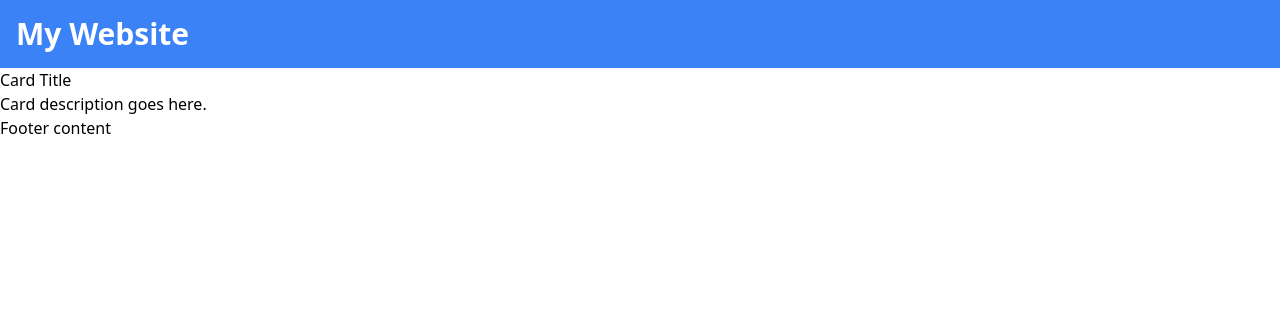
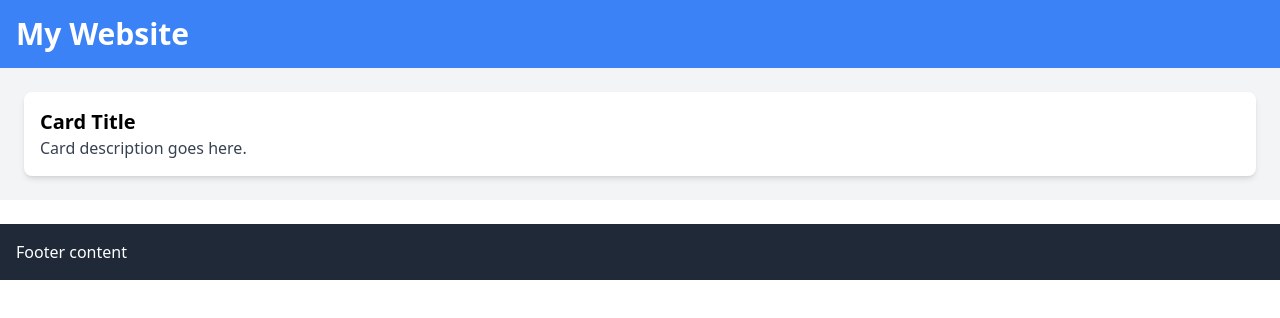
Before and after one commit to ketankshukla/tailwind_training, a React (Vite) app: page / in a window 1280 px wide. Shown: the top 318 px of the page. Built offline with nearby package versions, Linux system fonts and the light colour scheme; the HTML template or start-up script is replaced by a standard one.

Commit message:
First draft

```diff
--- a/src/App.tsx
+++ b/src/App.tsx
@@ -6,13 +6,13 @@ const App: React.FC = () => {
             <header className={"bg-blue-500 text-white p-4"}>
                 <h1 className={"text-3xl font-bold"}>My Website</h1>
             </header>
-            <main>
-                <div className="card">
-                    <h2>Card Title</h2>
-                    <p>Card description goes here.</p>
+            <main className={"p-6 bg-gray-100"}>
+                <div className="card bg-white p-4 rounded-lg shadow-md">
+                    <h2 className={"text-xl font-semibold"}>Card Title</h2>
+                    <p className={"text-gray-700"}>Card description goes here.</p>
                 </div>
             </main>
-            <footer>
+            <footer className={"bg-gray-800 text-white p-4 mt-6"}>
                 <p>Footer content</p>
             </footer>
         </div>
```
